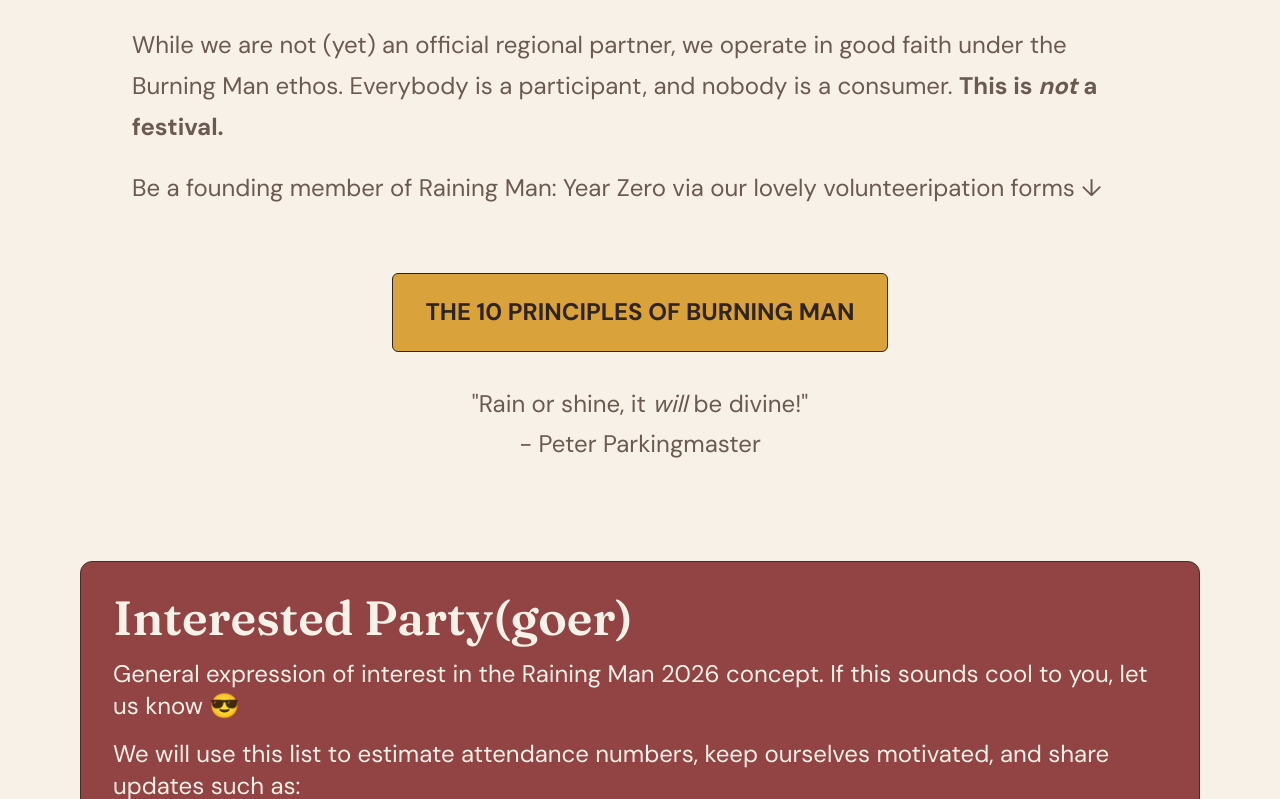
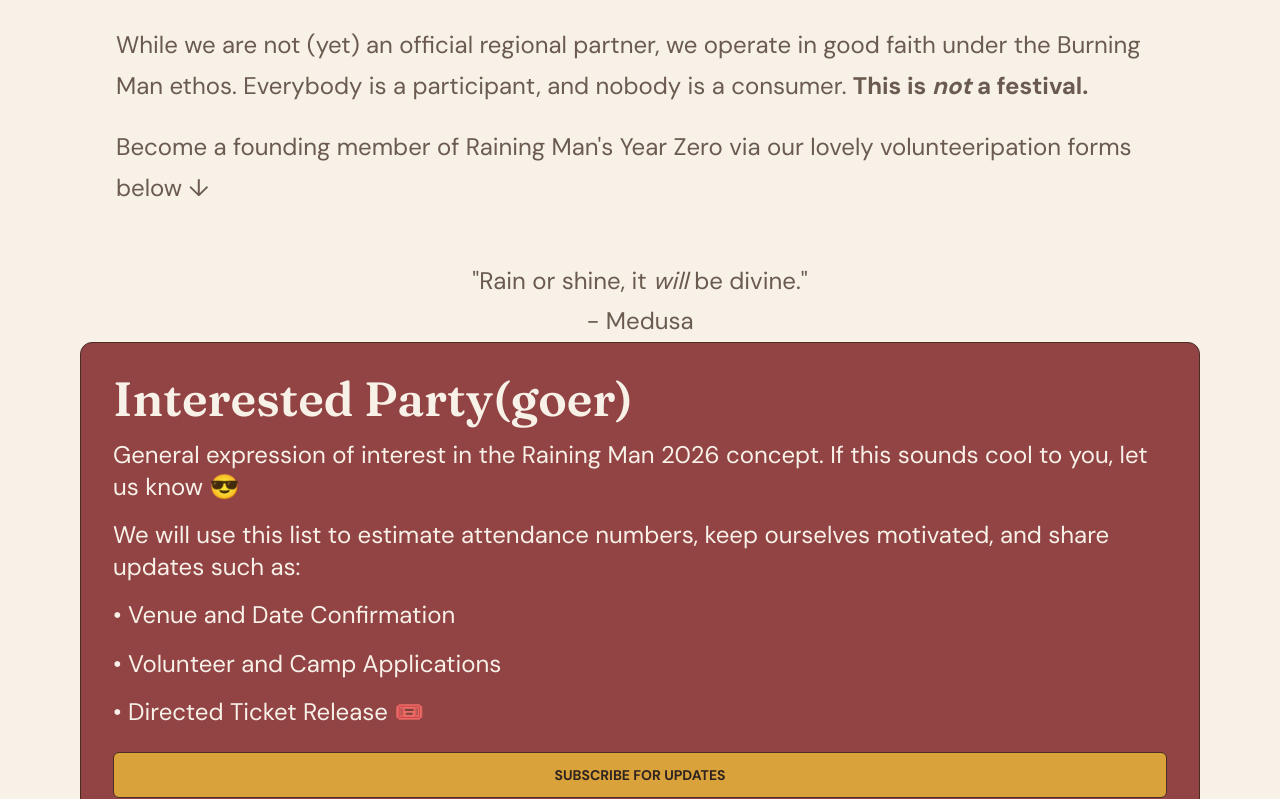
Before and after one commit to noalbalint/rainingman, a React (Vite) app: page / in a window 1280 px wide. Shown: the part 1301-2100 px from the top of the page. Built offline with nearby package versions, Linux system fonts and the light colour scheme.

Commit message:
update copy

```diff
--- a/src/screens/RainingmanHome/sections/CommunityParticipationSection/CommunityParticipationSection.tsx
+++ b/src/screens/RainingmanHome/sections/CommunityParticipationSection/CommunityParticipationSection.tsx
@@ -23,8 +23,8 @@ const participationRows: ParticipationCard[][] = [
         "General expression of interest in the Raining Man 2026 concept. If this sounds cool to you, let us know 😎",
         "We will use this list to estimate attendance numbers, keep ourselves motivated, and share updates such as:",
         "• Venue and Date Confirmation",
-        "• Community Callouts",
-        "• Ticket Drops 🎟️",
+        "• Volunteer and Camp Applications",
+        "• Directed Ticket Release 🎟️",
       ],
       backgroundClass: "bg-[#924344]",
       actionLabel: "SUBSCRIBE FOR UPDATES",
@@ -62,7 +62,8 @@ const participationRows: ParticipationCard[][] = [
         "Theme Camps, Sound Camps, Art Projects, Mutant Vehicles, etc. We love it all.",
       ],
       backgroundClass: "bg-[#832019]",
-      actionLabel: "OFFER ART",
+      // actionLabel: "OFFER ART",
+      actionLabel: "COMING SOON",
       isAvailable: false,
     },
     {
@@ -71,7 +72,8 @@ const participationRows: ParticipationCard[][] = [
         "Are you a human with brain, body, and limited planning capacity? Join BigCamp, and we'll find a spot for you.",
       ],
       backgroundClass: "bg-[#429792]",
-      actionLabel: "JOIN VOLUNTEERS",
+      // actionLabel: "JOIN VOLUNTEERS",
+      actionLabel: "COMING SOON",
       isAvailable: false,
     },
   ],
--- a/src/screens/RainingmanHome/sections/EventVisionSection/EventVisionSection.tsx
+++ b/src/screens/RainingmanHome/sections/EventVisionSection/EventVisionSection.tsx
@@ -2,12 +2,12 @@ import { Button } from "../../../../components/ui/button";
 
 export const EventVisionSection = (): JSX.Element => {
   return (
-    <section className="self-stretch w-full bg-[#f7f1e8] px-6 pt-20 pb-12 sm:px-10 lg:min-h-[974px] lg:px-12 lg:py-24">
-      <div className="mx-auto flex w-full max-w-[1097px] flex-col items-center justify-center gap-16 lg:min-h-[780px]">
+    <section className="self-stretch w-full bg-[#f7f1e8] px-6 pt-20 pb-12 sm:px-10 lg:px-12 lg:pt-24 lg:pb-0">
+      <div className="mx-auto flex w-full max-w-[1097px] flex-col items-center justify-center gap-16">
         <h2 id="what-were-building" className="m-0 text-center [font-family:'Fraunces',Helvetica] text-[40px] font-semibold leading-[1.1] tracking-[0] text-[#6b5a4f] sm:text-[48px] lg:text-[56px] lg:leading-[61.6px]">
           What We&apos;re Building
         </h2>
-        <div className="flex w-full max-w-[1016px] flex-col gap-[66px]">
+        <div className="flex w-full max-w-[1048px] flex-col gap-[66px]">
           <div className="flex flex-col gap-5">
             <p className="m-0 [font-family:'DM_Sans',Helvetica] text-xl font-normal leading-[1.7] tracking-[0] text-[#6b5a4f] lg:text-2xl lg:leading-[40.8px]">
               As the popularity of Otherworld increased, tickets became harder to secure, and
@@ -30,26 +30,26 @@ export const EventVisionSection = (): JSX.Element => {
               <strong className="font-bold"> a festival.</strong>
             </p>
             <p className="m-0 w-full max-w-[1097px] [font-family:'DM_Sans',Helvetica] text-xl font-normal leading-[1.7] tracking-[0] text-[#6b5a4f] lg:text-2xl lg:leading-[40.8px]">
-              Be a founding member of Raining Man: Year Zero via our lovely volunteeripation forms ↓
+              Become a founding member of Raining Man's Year Zero via our lovely volunteeripation forms below ↓
             </p>
+            <div>
+              <p className="m-0 pt-8 w-full max-w-[1097px] text-center [font-family:'DM_Sans',Helvetica] text-xl font-normal leading-[1.7] tracking-[0] text-[#6b5a4f] lg:text-2xl lg:leading-[40.8px]">
+                "Rain or shine, it <i>will</i> be divine."
+              </p>
+              <p className="m-0 w-full max-w-[1097px] text-center [font-family:'DM_Sans',Helvetica] text-xl font-normal leading-[1.7] tracking-[0] text-[#6b5a4f] lg:text-2xl lg:leading-[40.8px]">
+                - Medusa
+              </p>
+            </div>
           </div>
         </div>
-        <div>
+        {/* <div>
           <Button
             type="button"
             className="h-auto min-h-[79px] w-full max-w-[503px] whitespace-normal rounded-md border border-[#2f241f] bg-[#d9a23a] px-8 py-[11px] [font-family:'DM_Sans',Helvetica] text-xl font-bold leading-normal text-[#2f241f] shadow-none hover:bg-[#d9a23a] focus-visible:ring-[#2f241f] lg:text-2xl"
           >
             <a target="_blank" href="https://burningman.org/about-us/10-principles/">THE 10 PRINCIPLES OF BURNING MAN</a>
           </Button>
-          <div>
-            <p className="m-0 pt-8 w-full max-w-[1097px] text-center [font-family:'DM_Sans',Helvetica] text-xl font-normal leading-[1.7] tracking-[0] text-[#6b5a4f] lg:text-2xl lg:leading-[40.8px]">
-              "Rain or shine, it <i>will</i> be divine!"
-            </p>
-            <p className="m-0 w-full max-w-[1097px] text-center [font-family:'DM_Sans',Helvetica] text-xl font-normal leading-[1.7] tracking-[0] text-[#6b5a4f] lg:text-2xl lg:leading-[40.8px]">
-              - Peter Parkingmaster
-            </p>
-          </div>
-        </div>
+        </div> */}
       </div>
     </section>
   );
```
